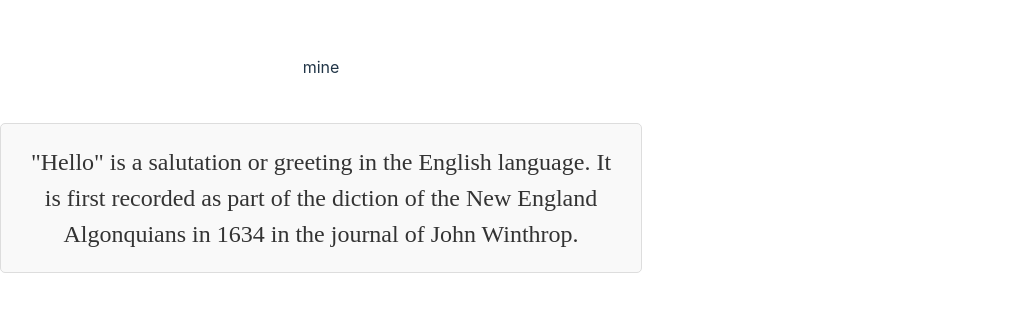
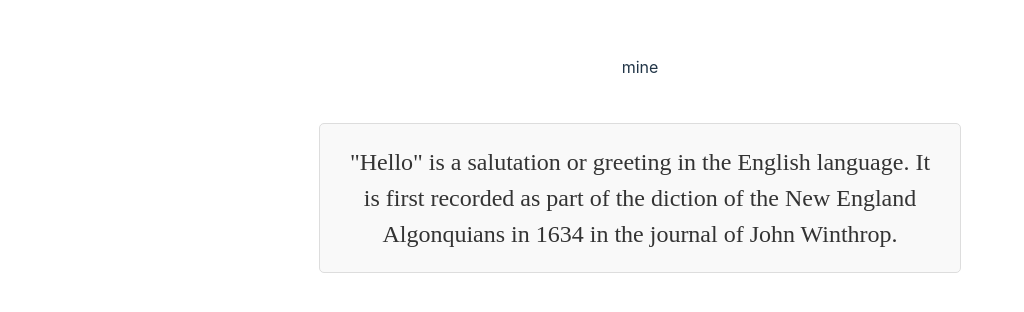
Before and after one commit to StewartalsopIII/vite_practice, a React (Vite) app: page / in a window 1280 px wide. Shown: the part 224-536 px from the top of the page, without its empty margins (0-1024 px from the left). Built offline with nearby package versions, Linux system fonts and the light colour scheme.

Commit message:
changed the layout

```diff
--- a/src/App.css
+++ b/src/App.css
@@ -4,6 +4,7 @@
     justify-content: center;
     align-items: center;
     height: 100vh; /* This will take the full height of the viewport */
+    width: 100vw; /* This will take the full width of the viewport */
     text-align: center;
   }
 
```
